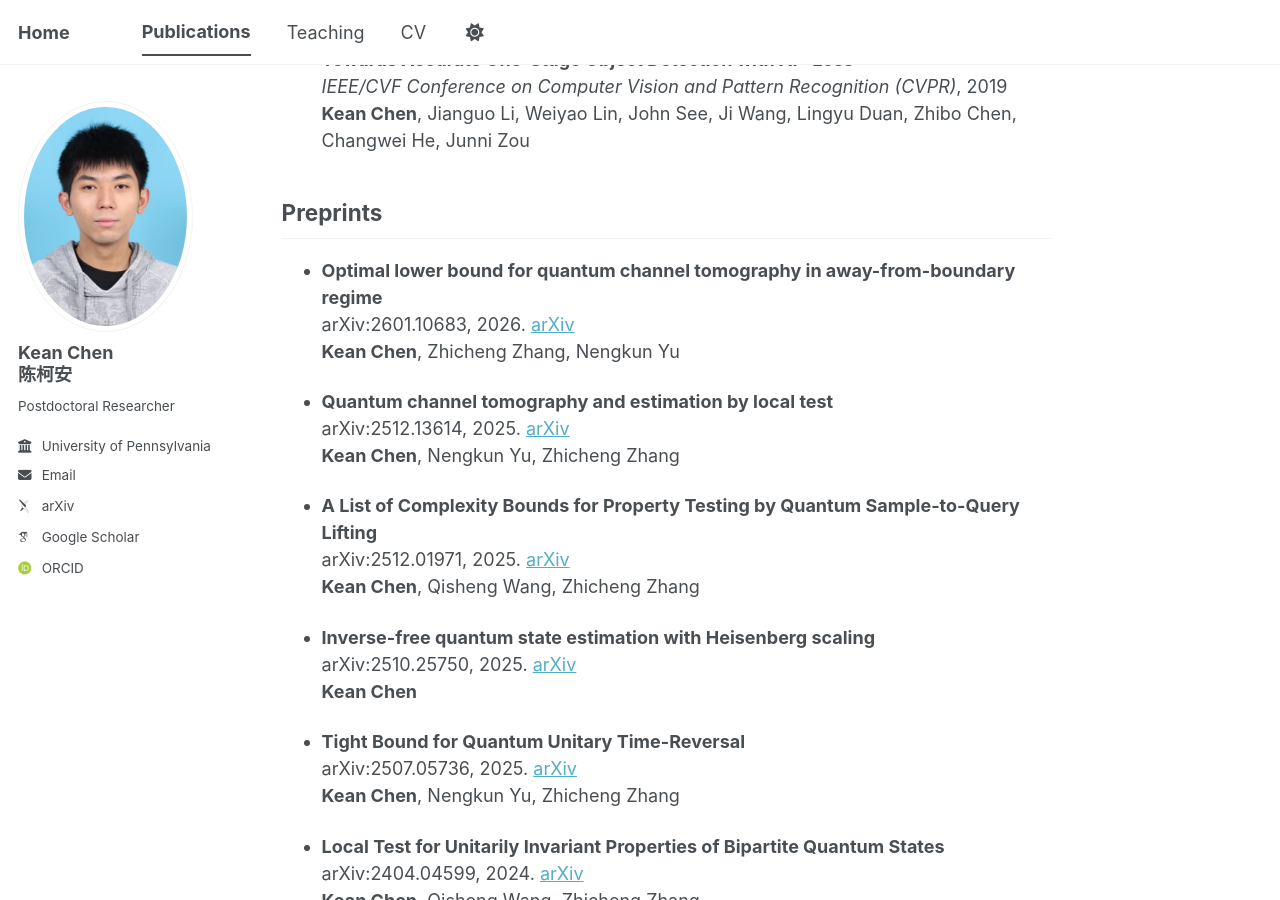
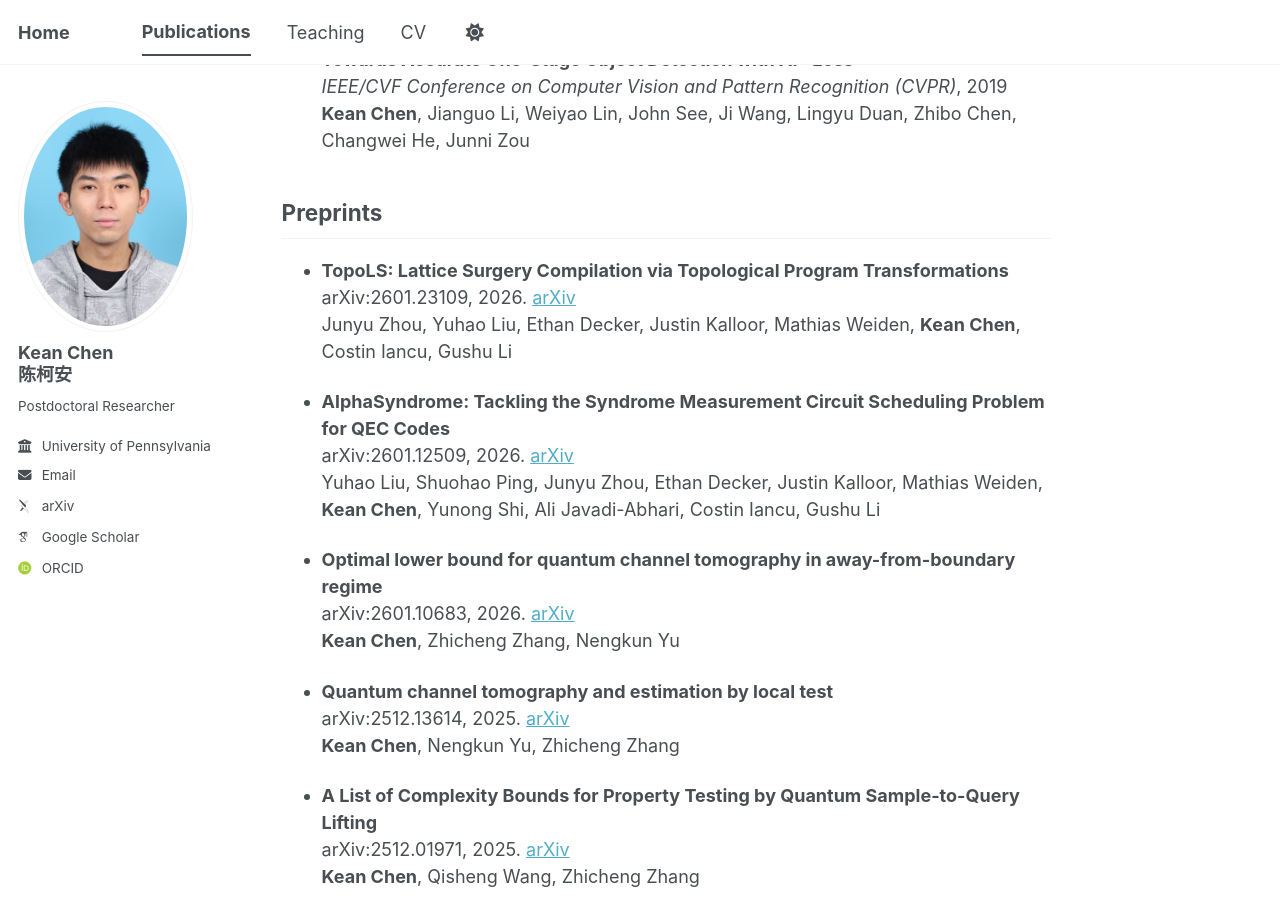
Before and after one commit to cccorn/cccorn.github.io, a Jekyll site: the page built from _pages/publications.md, in a window 1280 px wide and 900 px high, scrolled down 1351 px. Built offline with Jekyll 4.4.1, drawn with Linux system fonts in a browser that asks for light colours; some web fonts are replaced; a script bundle is joined from its source files by our own code; library files that are not in the unit come from our copies.

Commit message:
Update publications.md

```diff
--- a/_pages/publications.md
+++ b/_pages/publications.md
@@ -53,6 +53,14 @@ Zhiming Chen, **Kean Chen**, Weiyao Lin, John See, Hui Yu, Yan Ke, Cong Yang
 
 ## Preprints
 
+- **TopoLS: Lattice Surgery Compilation via Topological Program Transformations**
+arXiv:2601.23109, 2026. [arXiv](https://arxiv.org/abs/2601.23109)
+Junyu Zhou, Yuhao Liu, Ethan Decker, Justin Kalloor, Mathias Weiden, **Kean Chen**, Costin Iancu, Gushu Li
+
+- **AlphaSyndrome: Tackling the Syndrome Measurement Circuit Scheduling Problem for QEC Codes**
+arXiv:2601.12509, 2026. [arXiv](https://arxiv.org/abs/2601.12509)
+Yuhao Liu, Shuohao Ping, Junyu Zhou, Ethan Decker, Justin Kalloor, Mathias Weiden, **Kean Chen**, Yunong Shi, Ali Javadi-Abhari, Costin Iancu, Gushu Li
+
 - **Optimal lower bound for quantum channel tomography in away-from-boundary regime**
 arXiv:2601.10683, 2026. [arXiv](https://arxiv.org/abs/2601.10683)
 **Kean Chen**, Zhicheng Zhang, Nengkun Yu
```
